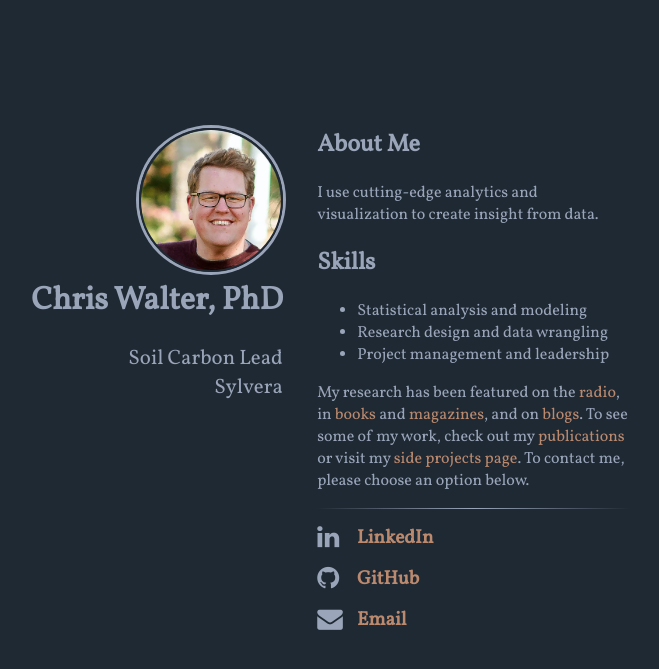
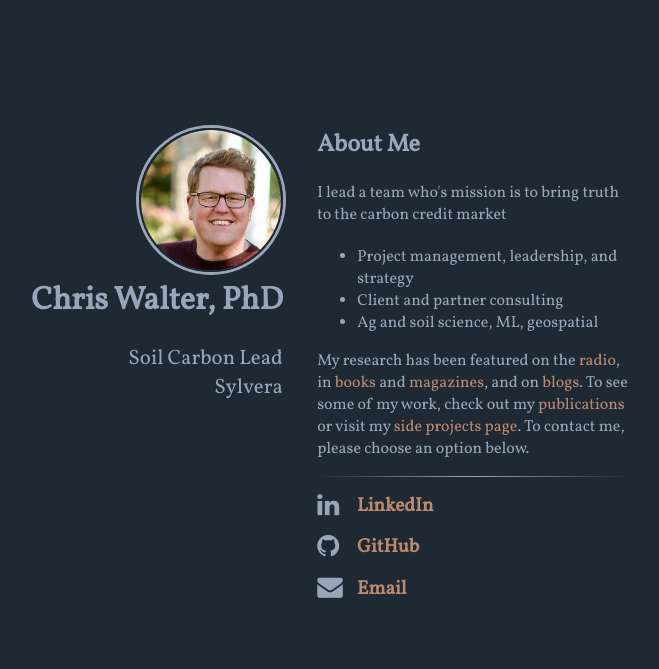
Before and after one commit to waltscience/waltscience.github.io, a Jekyll site: the page built from index.html, in a window 1280 px wide. Shown: the top 669 px of the page, without its empty margins (350-1009 px from the left). Built offline with Jekyll 4.4.1, drawn with Linux system fonts in a browser that asks for light colours; nearby versions of some CDN libraries.

Commit message:
Update content.html

```diff
--- a/_includes/content.html
+++ b/_includes/content.html
@@ -1,11 +1,11 @@
 <h2>About Me</h2>
-<p>I use cutting-edge analytics and visualization to create insight from data.</p>
+<p>I lead a team who's mission is to bring truth to the carbon credit market</p>
 
-<h2>Skills</h2>
+<h2></h2>
 <ul>
-  <li>Statistical analysis and modeling</li>
-  <li>Research design and data wrangling</li>
-  <li>Project management and leadership</li>
+  <li>Project management, leadership, and strategy</li>
+  <li>Client and partner consulting</li>
+  <li>Ag and soil science, ML, geospatial</li>
 </ul>
 
 <p>My research has been featured on the <a href="https://www.wvpublic.org/energy-environment/2021-05-13/research-reveals-clean-air-makes-stronger-forests" target="_blank" rel="noopener noreferrer">radio</a>,
```
